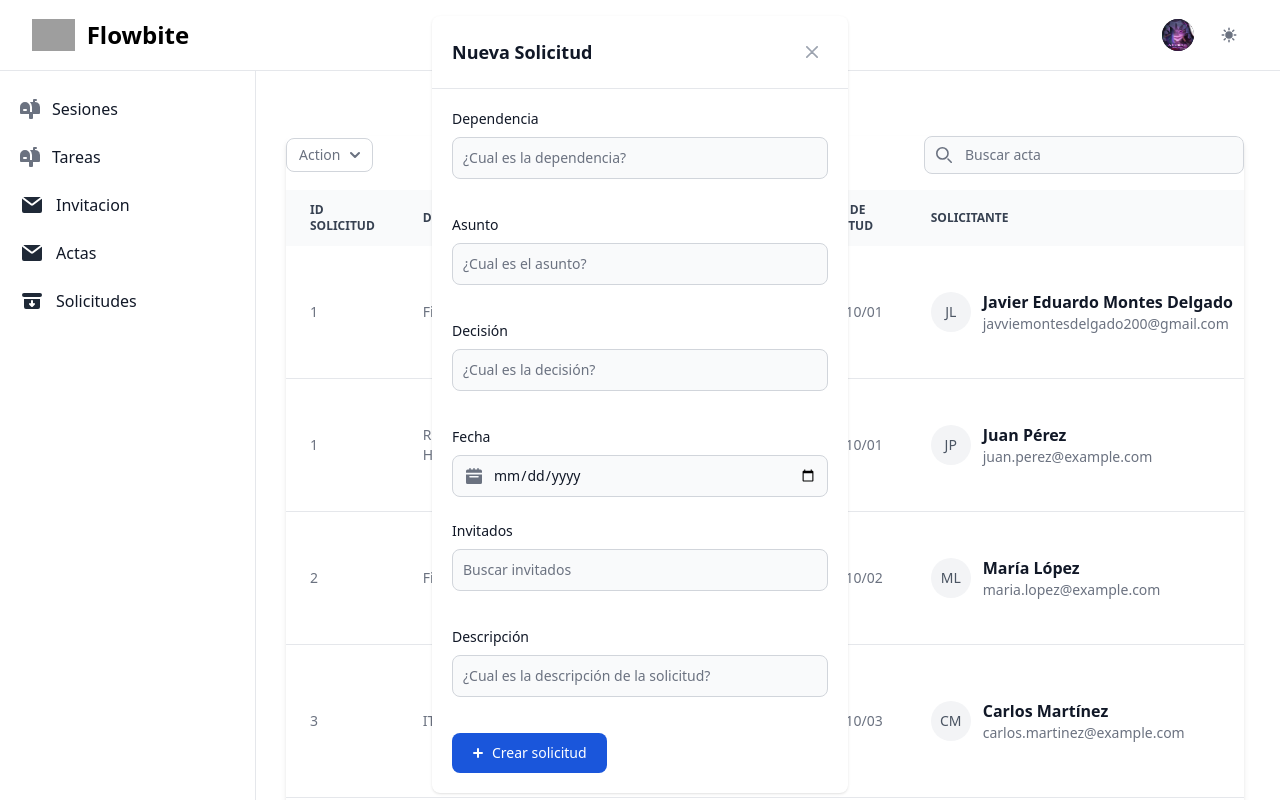
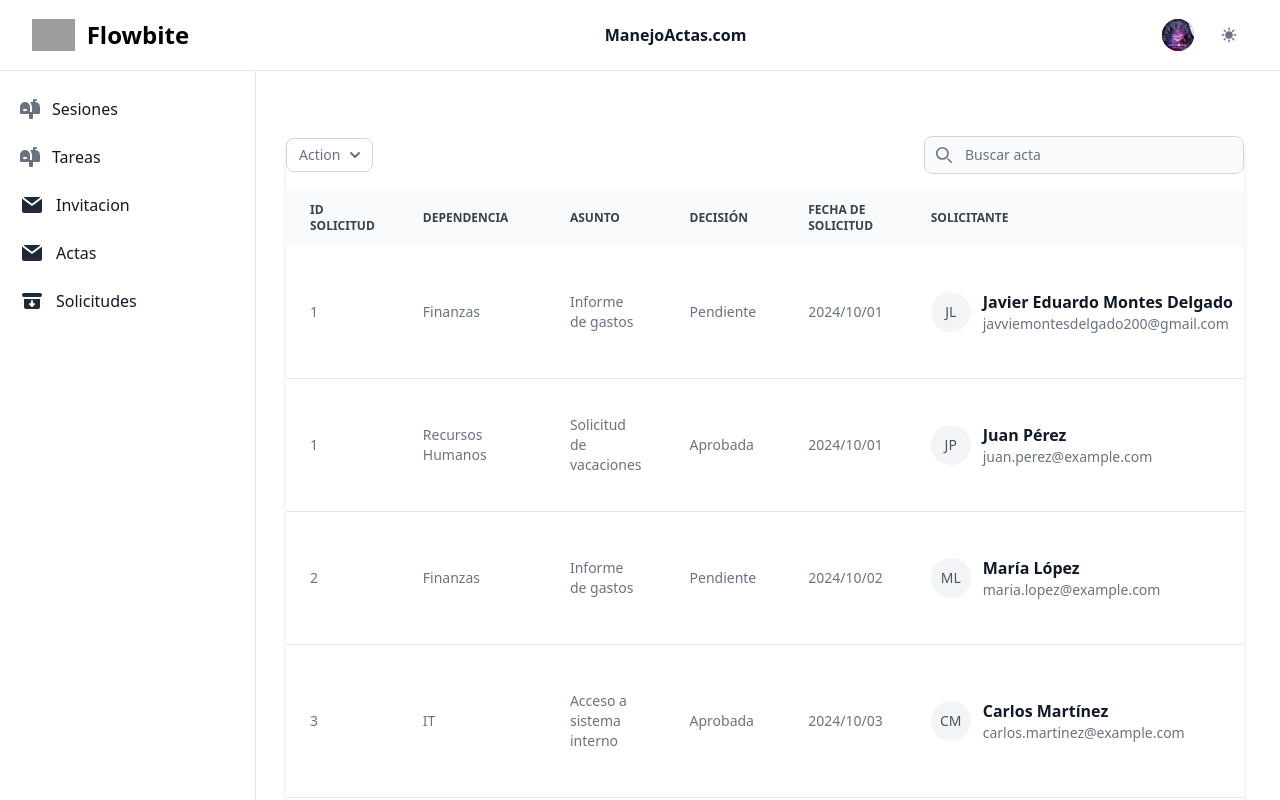
Before and after one commit to JaxLoz/diplomaProject, a Vue app: page /solicitudes in a window 1280 px wide. Shown: the top 800 px of the page. Built offline with nearby package versions, Linux system fonts and the light colour scheme; grey boxes are pictures that could not be loaded.

Commit message:
corregir el valor por defecto del modal

```diff
--- a/src/views/solicitudes/SolicitudModal.vue
+++ b/src/views/solicitudes/SolicitudModal.vue
@@ -118,7 +118,7 @@ const dataSearched = computed(() => membersStore.searchMember(search.value))
 
 const search = ref("")
 
-const showModal = ref(true);
+const showModal = ref(false);
 
 const toggleModal = () => {
     showModal.value = !showModal.value;
```
